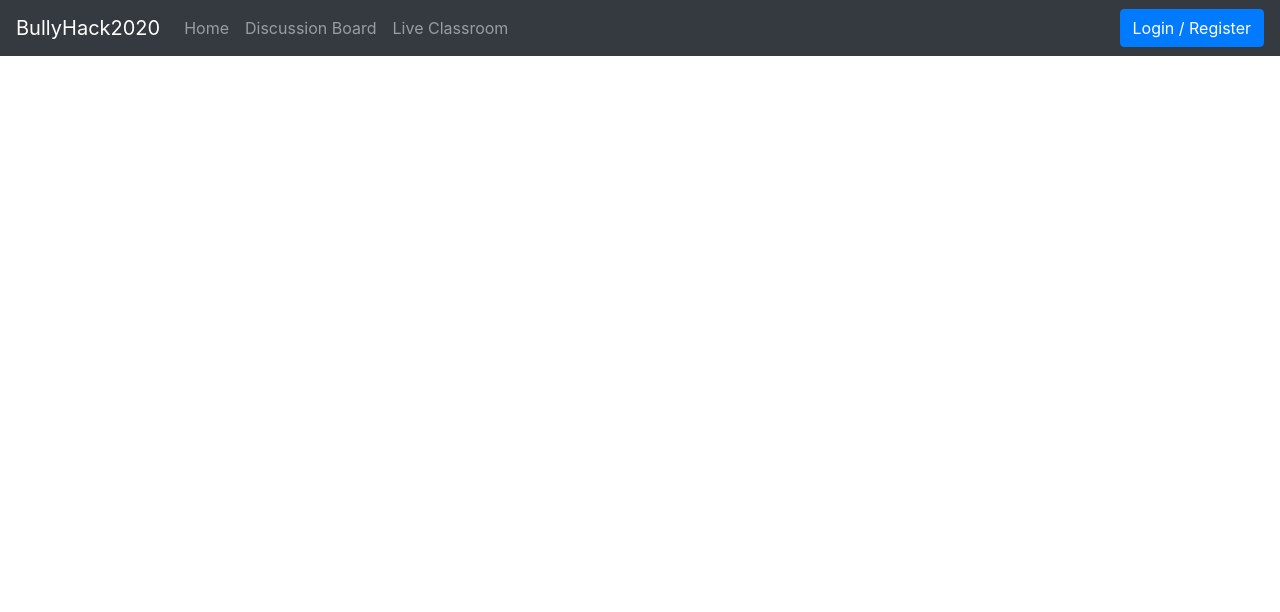
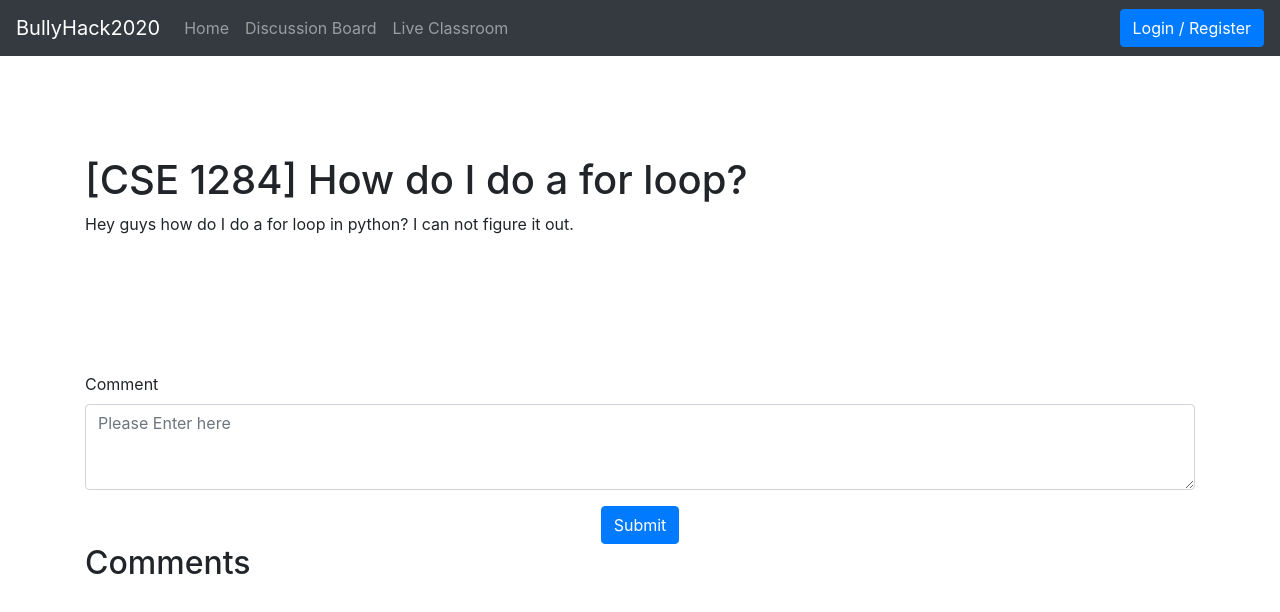
Before and after one commit to JustinASmith/BullyHack2020, a React (Create React App) app in the folder client/: page /post-template in a window 1280 px wide. Shown: the top 612 px of the page. Built offline with nearby package versions, Linux system fonts and the light colour scheme.

Commit message:
Creates PostTemplate page and tries to fix homepage

```diff
--- a/client/package.json
+++ b/client/package.json
@@ -6,6 +6,7 @@
     "@testing-library/jest-dom": "^4.2.4",
     "@testing-library/react": "^9.4.0",
     "@testing-library/user-event": "^7.2.1",
+    "axios": "^0.19.1",
     "bootstrap": "^4.4.1",
     "react": "^16.12.0",
     "react-bootstrap": "^1.0.0-beta.16",
--- a/client/src/components/DiscussionBoard/PostTemplate.js
+++ b/client/src/components/DiscussionBoard/PostTemplate.js
@@ -1,50 +1,30 @@
 import Modal from 'react-bootstrap/Modal'
 import React from 'react'
 import Form from 'react-bootstrap/Form'
-import {Row, Col, Container, Button} from 'react-bootstrap'
-
+import {Row, Col, Container, Button,FormControl} from 'react-bootstrap'
+function clicking(){
+  return this.myInput.value
+}
 function PostTemplate(props) {
     return (
-      <Modal {...props} aria-labelledby="contained-modal-title-vcenter">
-        <Modal.Header closeButton>
-          <Modal.Title id="contained-modal-title-vcenter">
-            Using Grid in Modal
-          </Modal.Title>
-        </Modal.Header>
-        <Modal.Body>
-          <Container>
-            <Row className="show-grid">
-              <Col xs={12} md={8}>
-                <code>.col-xs-12 .col-md-8</code>
-              </Col>
-              <Col xs={6} md={4}>
-                <code>.col-xs-6 .col-md-4</code>
-              </Col>
-            </Row>
+    <div> <Container><div><h1>[CSE 1284] How do I do a for loop?</h1></div>
+    <div><p>Hey guys how do I do a for loop in python? I can not figure it out.</p></div></Container>
+  <Container>  <Form><Form.Group controlId="exampleForm.ControlTextarea1">
+    <Form.Label>Comment</Form.Label>
+    <Form.Control as="textarea" rows="3"  placeholder="Please Enter here" />
+  </Form.Group>
+  </Form>
+ <center>  <Button onClick={<FormControl inputRef={ref => { this.myInput = ref; }} />
+} >Submit</Button></center>
+  <div><h2>Comments</h2></div>
 
-            <Row className="show-grid">
-              <Col xs={6} md={4}>
-                <code>.col-xs-6 .col-md-4</code>
-              </Col>
-              <Col xs={6} md={4}>
-                <code>.col-xs-6 .col-md-4</code>
-              </Col>
-              <Col xs={6} md={4}>
-                <form>
-                    <Form.Group controlId="exampleForm.ControlTextarea1">
-                        <Form.Label>Example textarea</Form.Label>
-                        <Form.Control as="textarea" rows="3" />
-                    </Form.Group>
-                </form>
-              </Col>
-            </Row>
-          </Container>
-        </Modal.Body>
-        <Modal.Footer>
-          <Button onClick={props.onHide}>Close</Button>
-        </Modal.Footer>
-      </Modal>
-    );
+
+  </Container>
+
+  </div>
+
+
+      );
   }
 
 export default PostTemplate
--- a/client/src/components/HomePage.css
+++ b/client/src/components/HomePage.css
@@ -1,7 +1,5 @@
 .HomeCarousel{
     padding-top: 0px;
-    padding-left: 300px;
-    padding-right: 300px;
     padding-bottom: 80px;
     max-height: 600px;
 }
```
Also changed, not shown: 1 other file (tests, documents, lock files or other folders).
